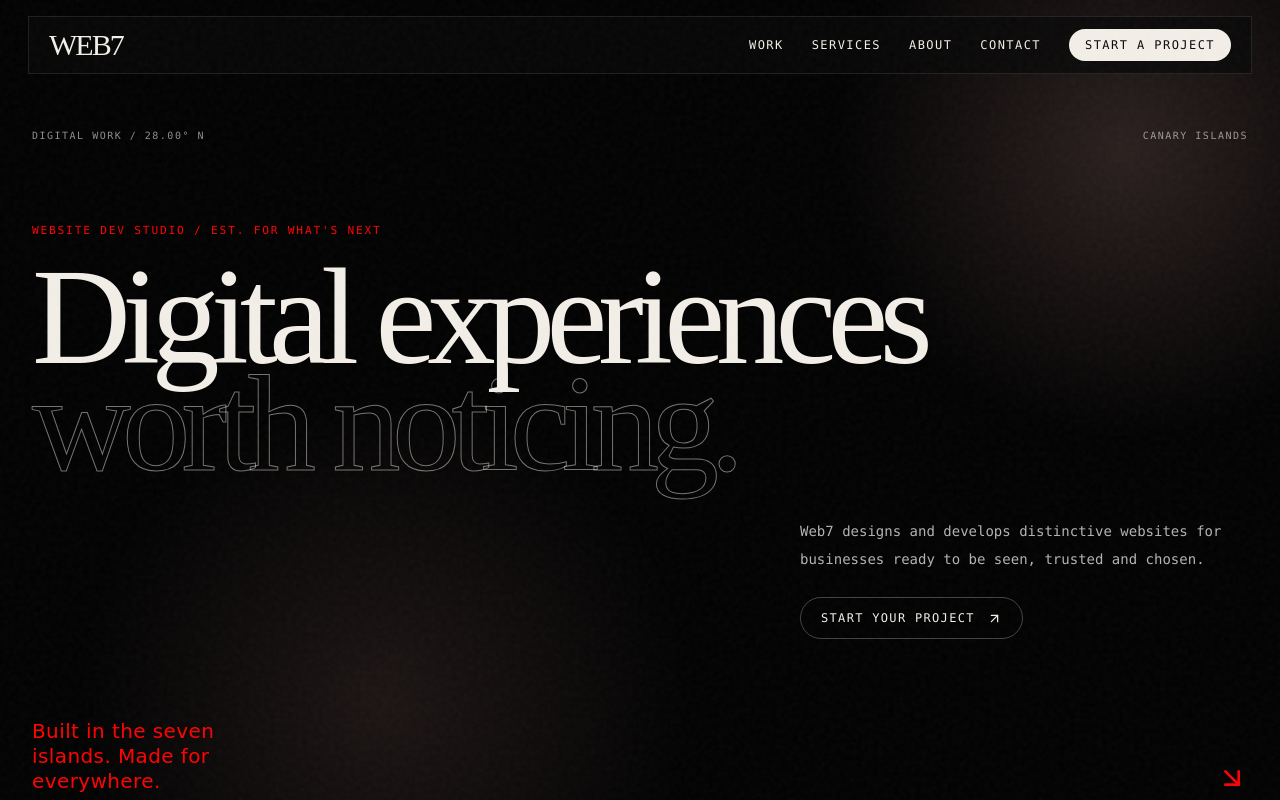
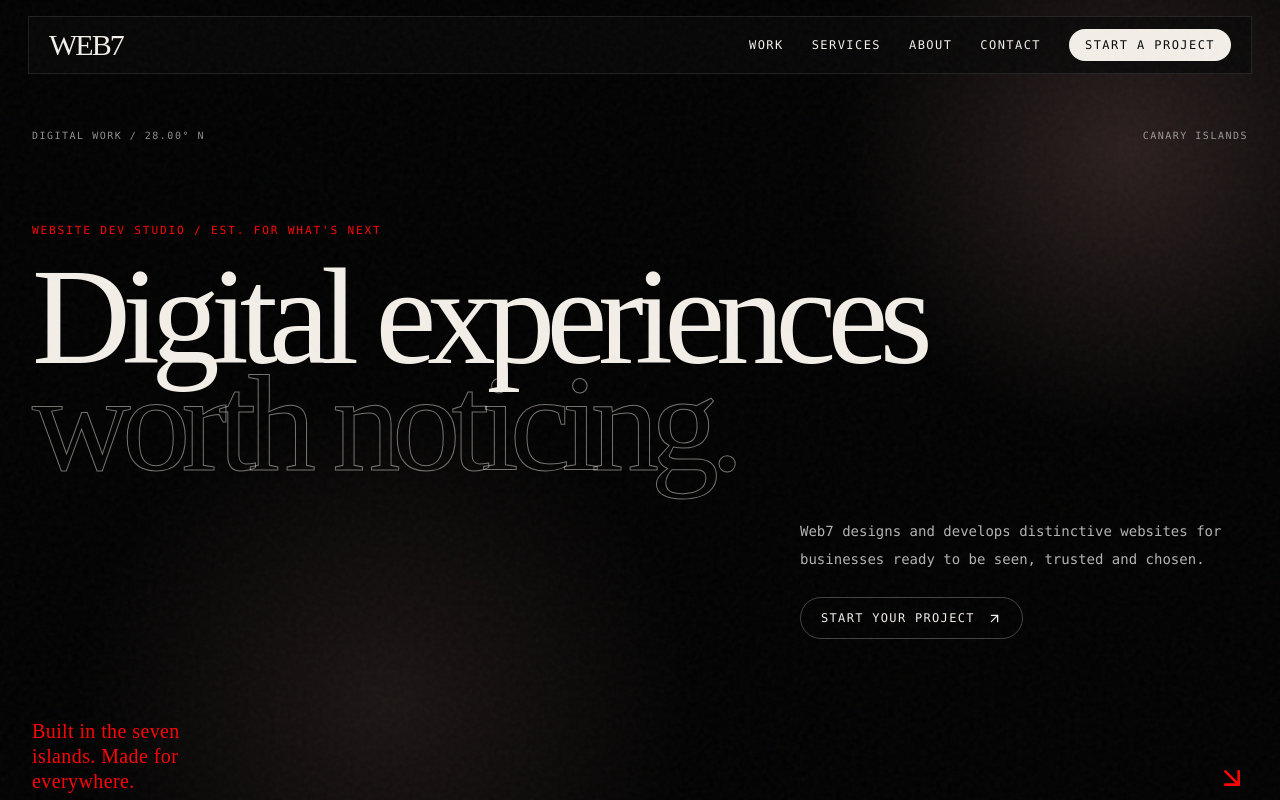
Before and after one commit to SCASTELLANO6044/Web-7-website, a Next.js app: page / in a window 1280 px wide. Shown: the top 800 px of the page. Built offline with nearby package versions, Linux system fonts and the light colour scheme.

Commit message:
💄 Replace comic samns by TNR

```diff
--- a/app/globals.css
+++ b/app/globals.css
@@ -48,7 +48,7 @@ select {
 }
 
 .scribble {
-    font-family: "Lacquer", "Comic Sans MS", cursive;
+    font-family: "Lacquer", "Times New Roman", cursive;
     letter-spacing: .02em;
 }
 
```
